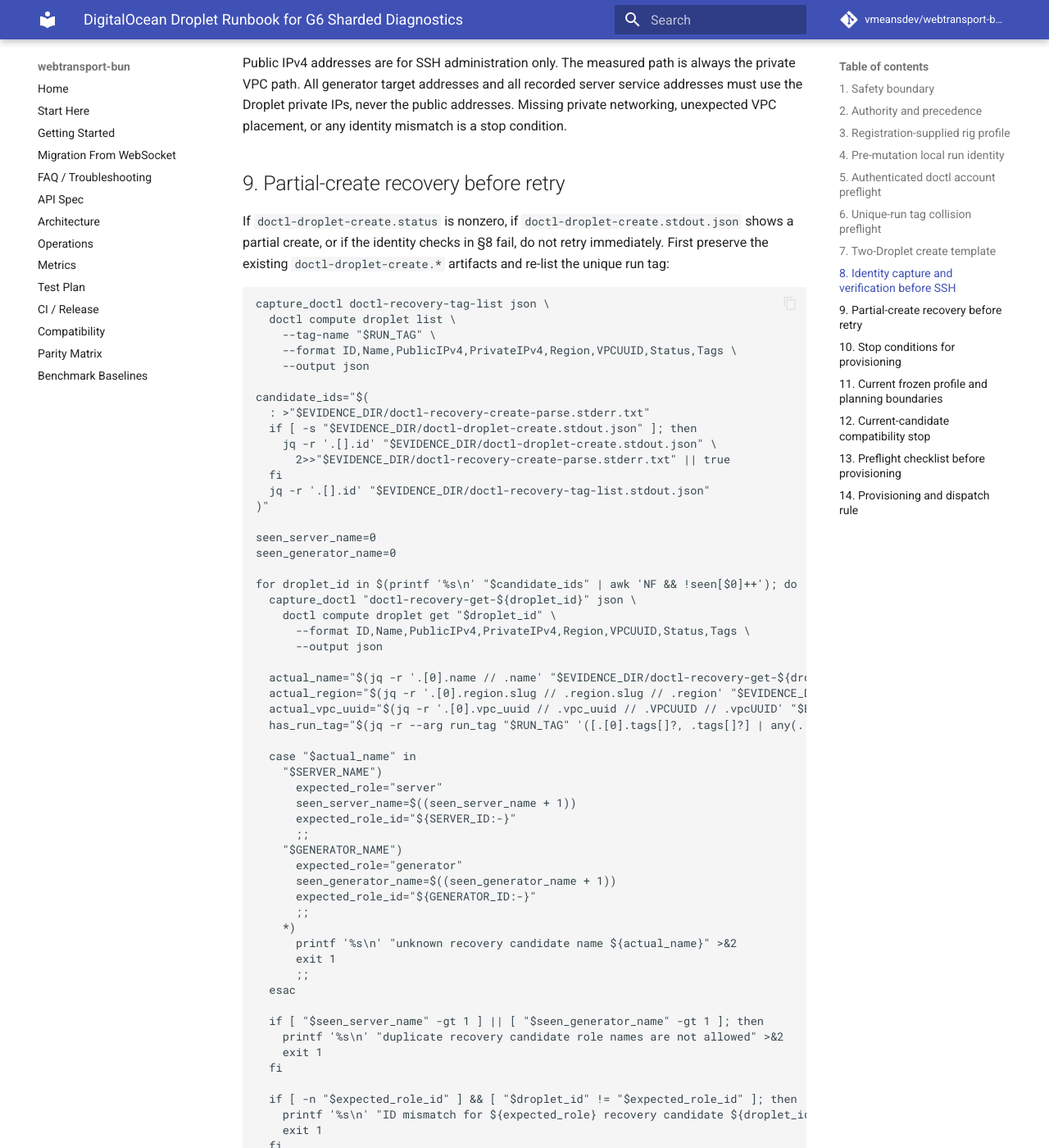
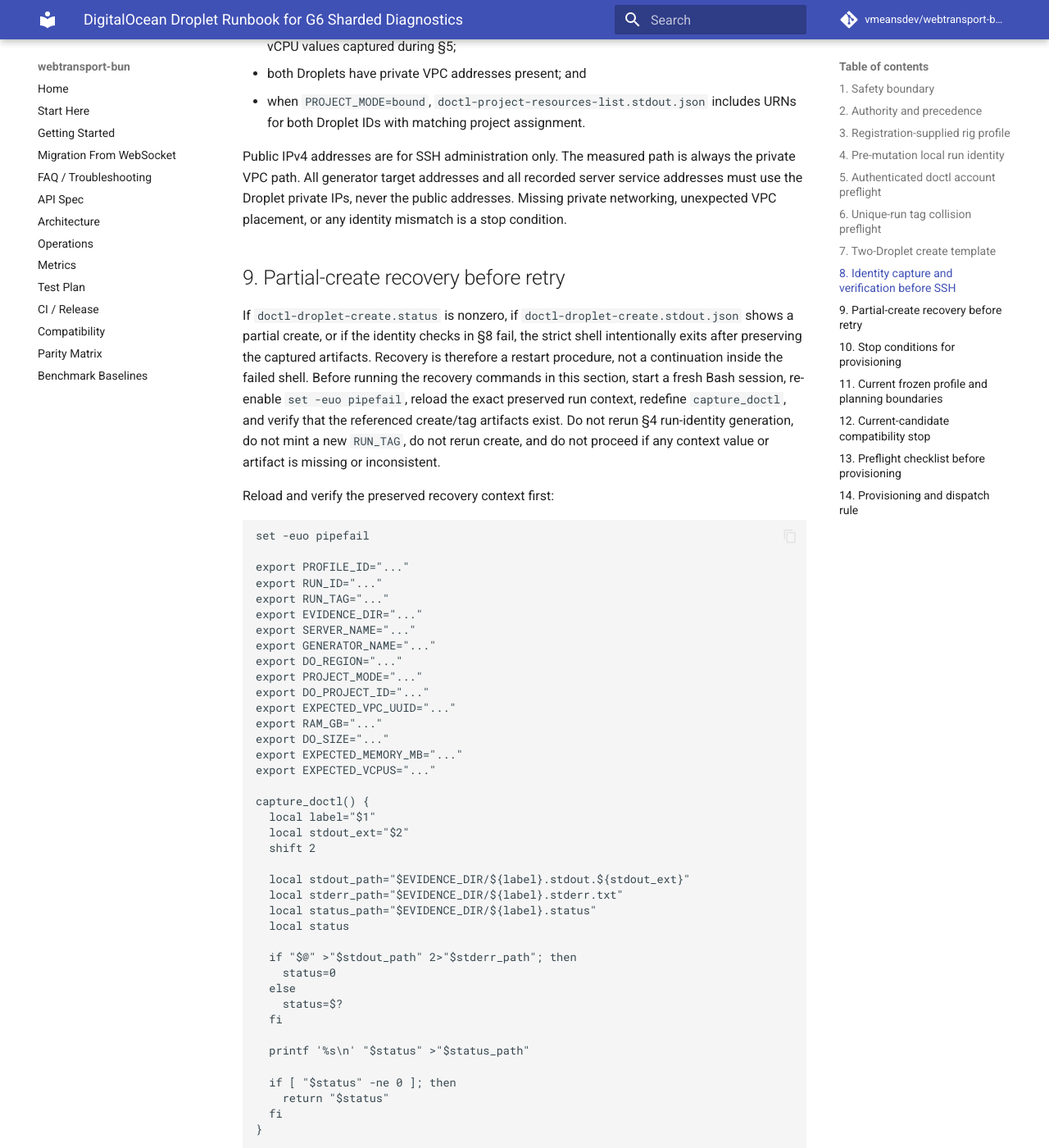
Before and after one commit to vmeansdev/webtransport-bun, an MkDocs documentation site: the page built from docs/research/DO_DROPLET_RUNBOOK.md, in a window 1280 px wide and 1400 px high, scrolled down 10873 px. Shown: the whole window at 82% size. Built offline with MkDocs 1.6.1 and Material for MkDocs 9.7.7, drawn with Linux system fonts in a browser that asks for light colours; comment, search, counter and statistics services are not loaded; some of the changed text lies outside the part shown.

Commit message:
Fix runbook recovery restart flow for strict-shell safety

````diff
--- a/docs/research/DO_DROPLET_RUNBOOK.md
+++ b/docs/research/DO_DROPLET_RUNBOOK.md
@@ -123,6 +123,12 @@ export RUN_ID="g6-sharded-diagnostic-01-${RUN_UUID}"
 export RUN_TAG="g6-sharded-diagnostic-01-${RUN_UUID}"
 export EVIDENCE_PARENT=".scratch/do-rig-runs"
 mkdir -p "$EVIDENCE_PARENT"
+
+if find "$EVIDENCE_PARENT" -mindepth 1 -maxdepth 1 -type d -name "${RUN_ID}.*" | read -r _existing_run_dir; then
+  printf '%s\n' "existing run artifact directory already matches RUN_ID" >&2
+  exit 1
+fi
+
 export EVIDENCE_DIR="$(mktemp -d "${EVIDENCE_PARENT}/${RUN_ID}.XXXXXX")"
 
 test -d "$EVIDENCE_DIR"
@@ -519,8 +525,93 @@ identity mismatch is a stop condition.
 
 If `doctl-droplet-create.status` is nonzero, if
 `doctl-droplet-create.stdout.json` shows a partial create, or if the identity
-checks in §8 fail, do not retry immediately. First preserve the existing
-`doctl-droplet-create.*` artifacts and re-list the unique run tag:
+checks in §8 fail, the strict shell intentionally exits after preserving the
+captured artifacts. Recovery is therefore a restart procedure, not a
+continuation inside the failed shell. Before running the recovery commands in
+this section, start a fresh Bash session, re-enable `set -euo pipefail`,
+reload the exact preserved run context, redefine `capture_doctl`, and verify
+that the referenced create/tag artifacts exist. Do not rerun §4 run-identity
+generation, do not mint a new `RUN_TAG`, do not rerun create, and do not
+proceed if any context value or artifact is missing or inconsistent.
+
+Reload and verify the preserved recovery context first:
+
+```bash
+set -euo pipefail
+
+export PROFILE_ID="..."
+export RUN_ID="..."
+export RUN_TAG="..."
+export EVIDENCE_DIR="..."
+export SERVER_NAME="..."
+export GENERATOR_NAME="..."
+export DO_REGION="..."
+export PROJECT_MODE="..."
+export DO_PROJECT_ID="..."
+export EXPECTED_VPC_UUID="..."
+export RAM_GB="..."
+export DO_SIZE="..."
+export EXPECTED_MEMORY_MB="..."
+export EXPECTED_VCPUS="..."
+
+capture_doctl() {
+  local label="$1"
+  local stdout_ext="$2"
+  shift 2
+
+  local stdout_path="$EVIDENCE_DIR/${label}.stdout.${stdout_ext}"
+  local stderr_path="$EVIDENCE_DIR/${label}.stderr.txt"
+  local status_path="$EVIDENCE_DIR/${label}.status"
+  local status
+
+  if "$@" >"$stdout_path" 2>"$stderr_path"; then
+    status=0
+  else
+    status=$?
+  fi
+
+  printf '%s\n' "$status" >"$status_path"
+
+  if [ "$status" -ne 0 ]; then
+    return "$status"
+  fi
+}
+
+for required_var in \
+  PROFILE_ID \
+  RUN_ID \
+  RUN_TAG \
+  EVIDENCE_DIR \
+  SERVER_NAME \
+  GENERATOR_NAME \
+  DO_REGION \
+  PROJECT_MODE \
+  EXPECTED_VPC_UUID \
+  RAM_GB \
+  DO_SIZE \
+  EXPECTED_MEMORY_MB \
+  EXPECTED_VCPUS
+do
+  test -n "${!required_var}"
+done
+
+if [ "$PROJECT_MODE" = "bound" ]; then
+  test -n "$DO_PROJECT_ID"
+elif [ "$PROJECT_MODE" = "unbound" ]; then
+  :
+else
+  printf '%s\n' "invalid PROJECT_MODE during recovery restart" >&2
+  exit 1
+fi
+
+test -d "$EVIDENCE_DIR"
+test -f "$EVIDENCE_DIR/doctl-droplet-create.status"
+test -f "$EVIDENCE_DIR/doctl-droplet-create.stderr.txt"
+test -f "$EVIDENCE_DIR/doctl-tag-collision-list.stdout.json"
+```
+
+Once that restart verification passes, re-list the preserved unique run tag and
+recover only the captured run resources:
 
 ```bash
 capture_doctl doctl-recovery-tag-list json \
@@ -611,6 +702,8 @@ Recovery rules:
 
 - preserve `doctl-droplet-create.stdout.json`,
   `doctl-droplet-create.stderr.txt`, and `doctl-droplet-create.status`;
+- restart in a fresh strict Bash session and reload the exact preserved run
+  context before running any recovery command;
 - preserve the recovery tag listing and any recovery get/delete artifacts;
 - inspect and extract candidate IDs only from captured outputs for this run,
   primarily the create stdout and the tagged list stdout;
@@ -740,7 +833,7 @@ DigitalOcean resources. In particular, refuse dispatch if the runbook has not
 explicitly set and verified `ENDPOINT_COUNT=128`, if the effective producer
 path does not remain at `CONNECT_CONCURRENCY=500`, or if the measured path is
 not the private VPC network. If provisioning is partial or failed, use the
-exact-ID recovery in §9 before any retry.
+exact-ID recovery restart procedure in §9 before any retry.
 
 This runbook remains procedural only. Campaign approval, rung validity, and
 terminal verdicts still come from the registration-bound campaign process, not
````
